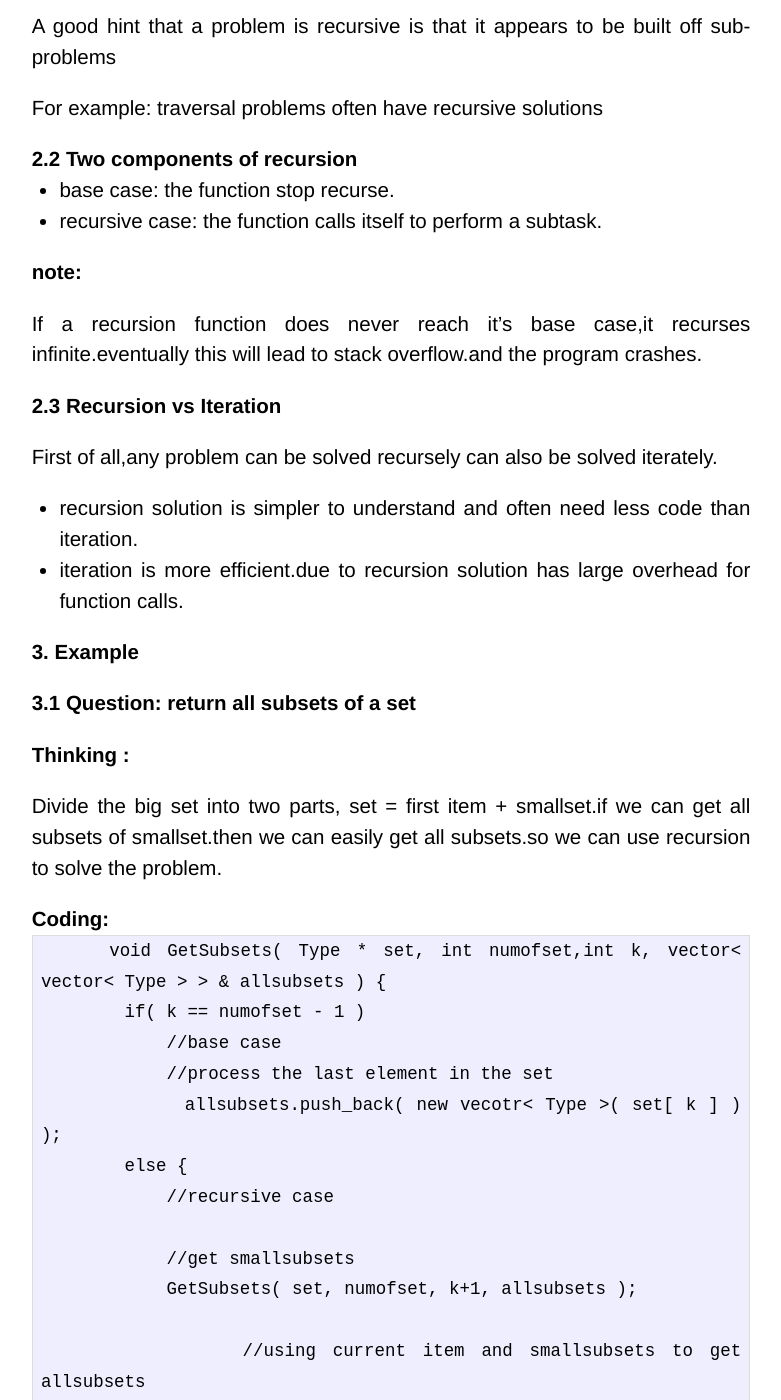
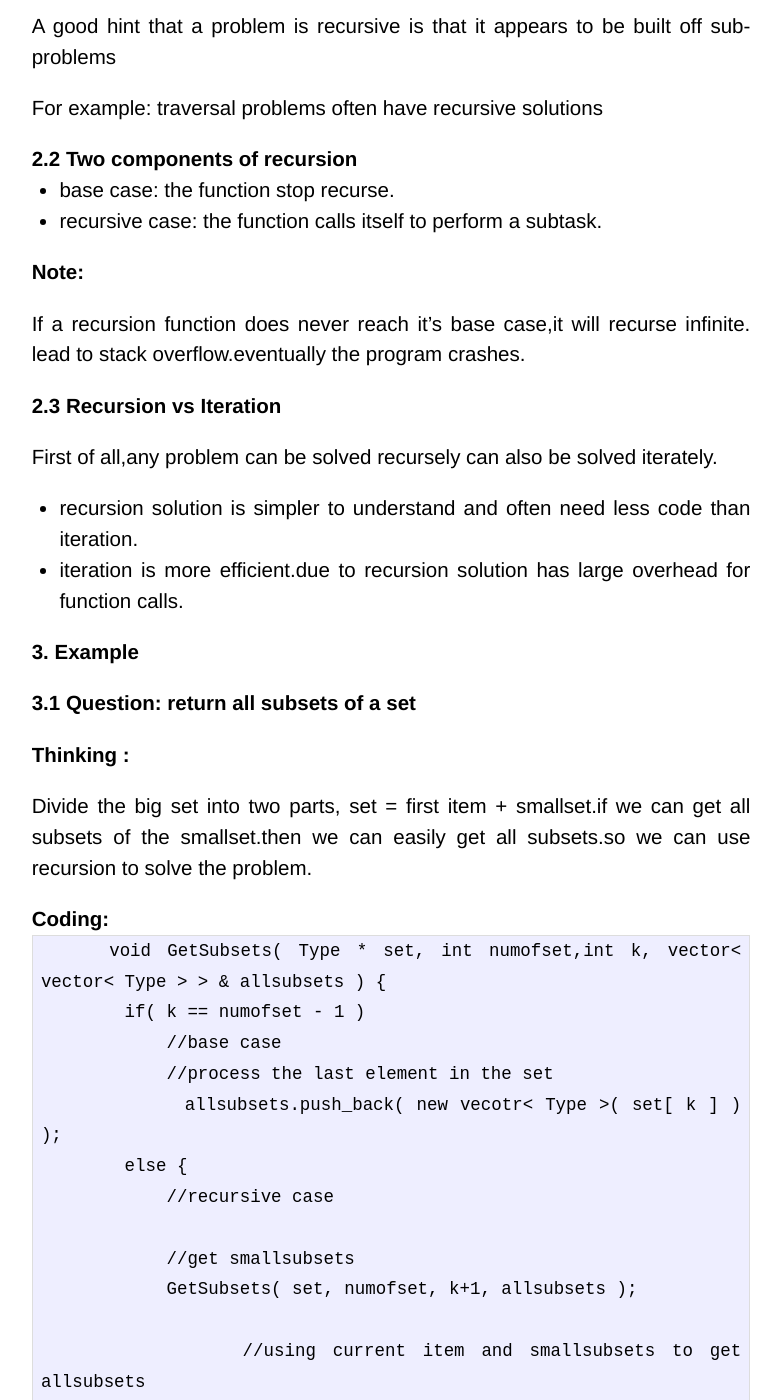
Before and after one commit to QF89/qf89.github.com, a Jekyll site: the page built from _posts/2013-05-19-Introduction-to-recursion.md, in a window 1280 px wide and 1400 px high, scrolled down 484 px. Shown: the whole window, without its empty margins (249-1030 px from the left). Built offline with Jekyll 4.4.1, drawn with Linux system fonts in a browser that asks for light colours; Markdown is read by kramdown in place of the engine named in the settings; some of the changed text lies outside the part shown.

Commit message:
Update 2013-05-19-Introduction-to-recursion.md
change little

```diff
--- a/_posts/2013-05-19-Introduction-to-recursion.md
+++ b/_posts/2013-05-19-Introduction-to-recursion.md
@@ -21,8 +21,8 @@ For example:  traversal problems often have recursive solutions
 * base case: the function stop recurse.
 * recursive case: the function calls itself to perform a subtask.
 
-#####note:
-If a recursion function does never reach it's base case,it recurses infinite.eventually this will lead to stack overflow.and the program crashes.
+#####Note:
+If a recursion function does never reach it's base case,it will recurse infinite. lead to stack overflow.eventually the program crashes.
 
 
 ####2.3 Recursion vs Iteration
@@ -37,7 +37,7 @@ First of all,any problem can be solved recursely can also be solved iterately.
 ####3.1 Question: return all subsets of a set
 
 ######Thinking :
-Divide the big set into two parts, set = first item + smallset.if we can get all subsets of smallset.then we can easily get all subsets.so we can use recursion to solve the problem.
+Divide the big set into two parts, set = first item + smallset.if we can get all subsets of the smallset.then we can easily get all subsets.so we can use recursion to solve the problem.
 
 
 ######Coding:
@@ -61,7 +61,7 @@ Divide the big set into two parts, set = first item + smallset.if we can get all
                 vector< Type >::iterator ite1;
                 vector< vector< Type > >::iterator ite2;
 
-                for( ite2 = presubsets.begin(); ite2 != presubsets.end(); ite2++ ) {
+                for( ite2 = presubsets.begin(); ite2 != presubsets.end(); ite2++ ){
                     ite1 = ite2 -> begin();
                     ite2 ->insert( ite1, item );
                 }
```
